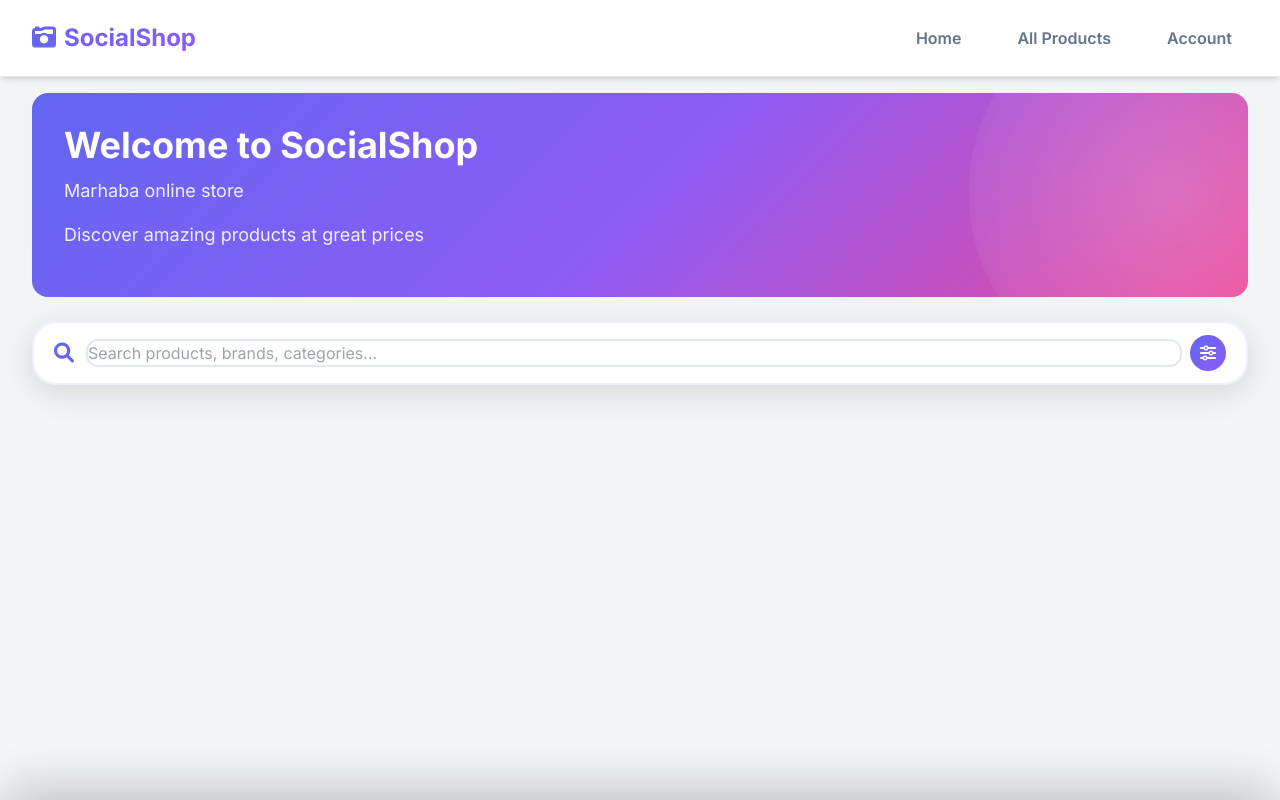
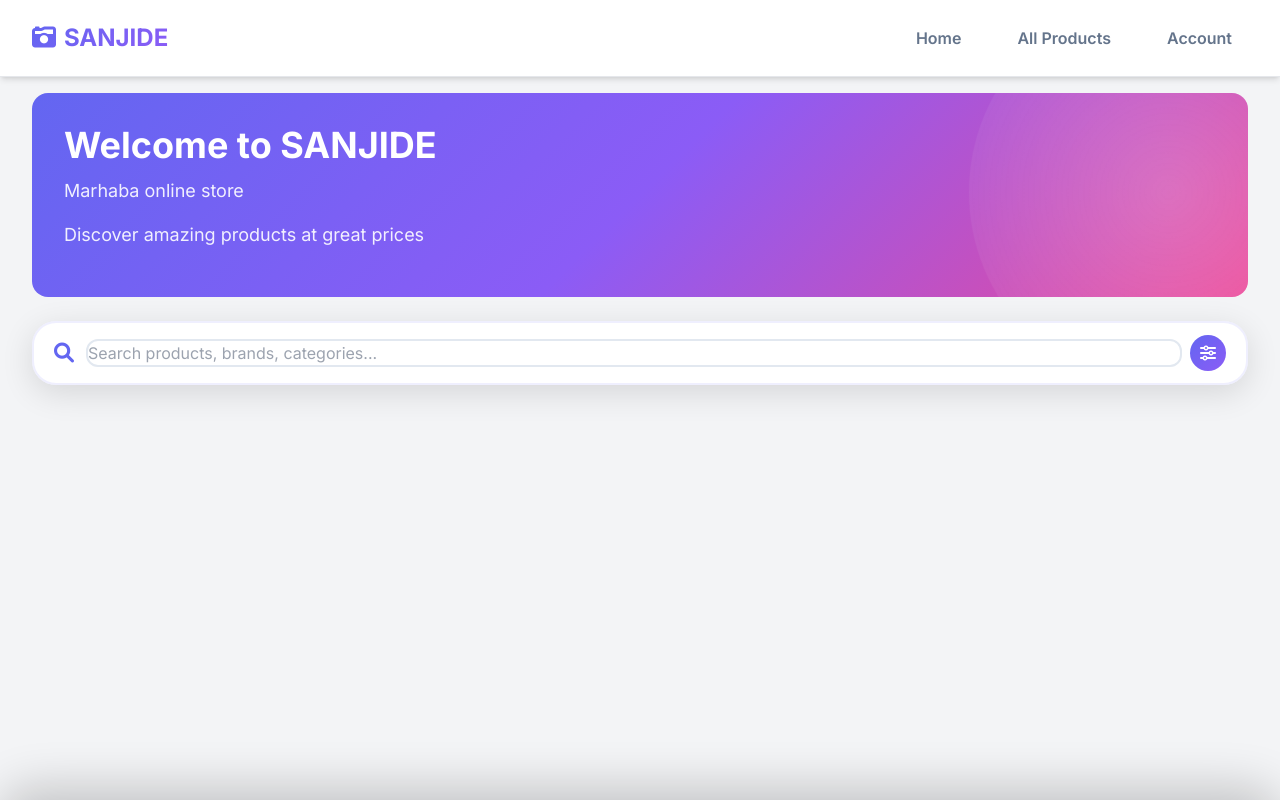
Before and after one commit to sanjide003/Online-angadi-, a plain HTML site: page index.html in a window 1280 px wide. Drawn offline with nearby package versions, Linux system fonts and the light colour scheme; no server answers.

Commit message:
Update index.html

```diff
--- a/index.html
+++ b/index.html
@@ -3,7 +3,7 @@
 <head>
     <meta charset="UTF-8">
     <meta name="viewport" content="width=device-width, initial-scale=1.0">
-    <title>SocialShop - Online Shopping App</title>
+    <title>SANJIDE - Online Shopping App</title>
 
     <!-- Tailwind CSS -->
     <script src="https://cdn.tailwindcss.com"></script>
@@ -27,7 +27,7 @@
 
             <!-- ഷോപ്പ് ടൈറ്റിൽ -->
             <div id="shop-header-title" class="text-2xl font-bold text-indigo-600 cursor-pointer" onclick="showPage('home')">
-                <i id="shop-header-icon" class="fas fa-camera-retro mr-2"></i><span id="shop-header-name">SocialShop</span>
+                <i id="shop-header-icon" class="fas fa-camera-retro mr-2"></i><span id="shop-header-name">SANJIDE</span>
             </div>
 
             <!-- ഡെസ്ക്ടോപ്പ് നാവിഗേഷൻ -->
@@ -55,7 +55,7 @@
             <!-- ഹീറോ സെക്ഷൻ / ബാനർ -->
             <div class="hero-gradient rounded-2xl p-8 mb-6 text-white relative overflow-hidden">
                 <div class="relative z-10">
-                    <h1 class="text-3xl sm:text-4xl font-bold mb-3">Welcome to <span id="hero-shop-name">SocialShop</span></h1>
+                    <h1 class="text-3xl sm:text-4xl font-bold mb-3">Welcome to <span id="hero-shop-name">SANJIDE</span></h1>
                     <p class="text-white/90 text-lg mb-4">Marhaba online store</p>
                     <p class="text-white/90 text-lg mb-4">Discover amazing products at great prices</p>
                 </div>
@@ -166,7 +166,7 @@
 
                 <!-- ഫൂട്ടർ ടെക്സ്റ്റ് -->
                 <div class="text-center pt-6 border-t">
-                    <p class="text-sm text-gray-500" id="account-copyright-display">© 2024 SocialShop. All rights reserved.</p>
+                    <p class="text-sm text-gray-500" id="account-copyright-display">© DSD003 SANJIDE. All rights reserved.</p>
                     <p class="text-xs text-gray-400 mt-2">Logged in as Guest: <span id="current-auth-uid"></span></p>
                 </div>
             </div>
```
